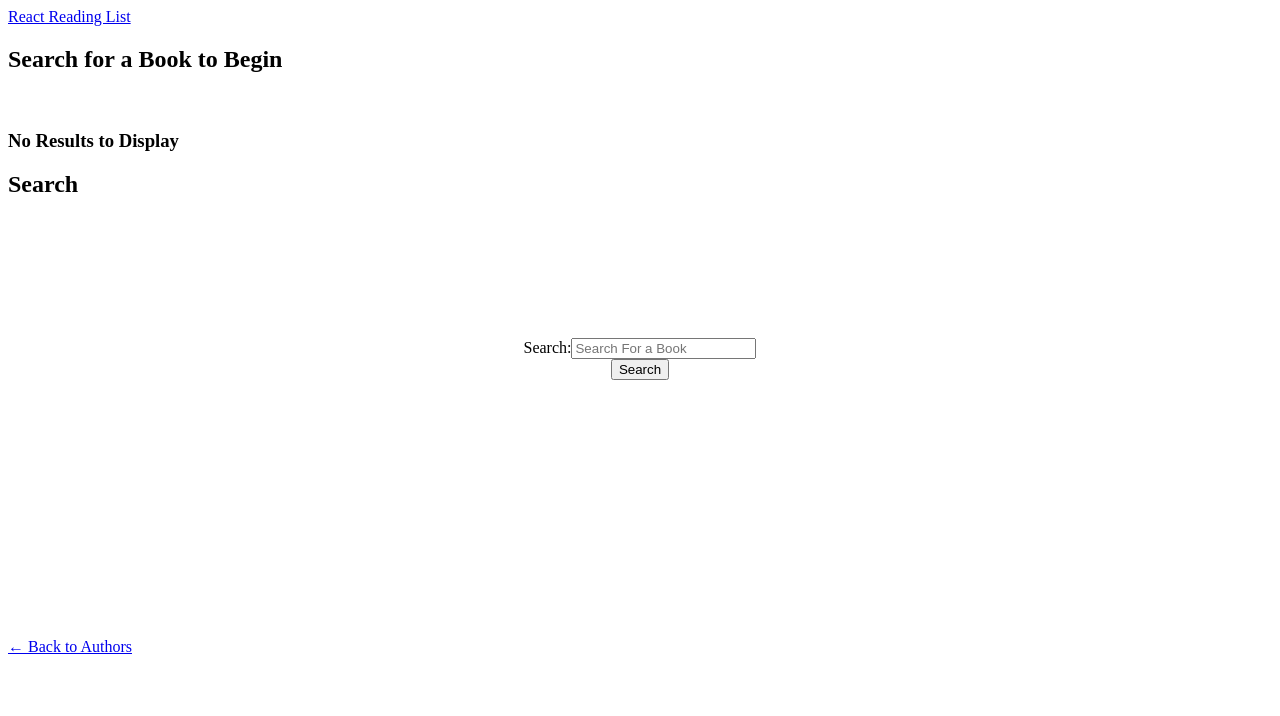
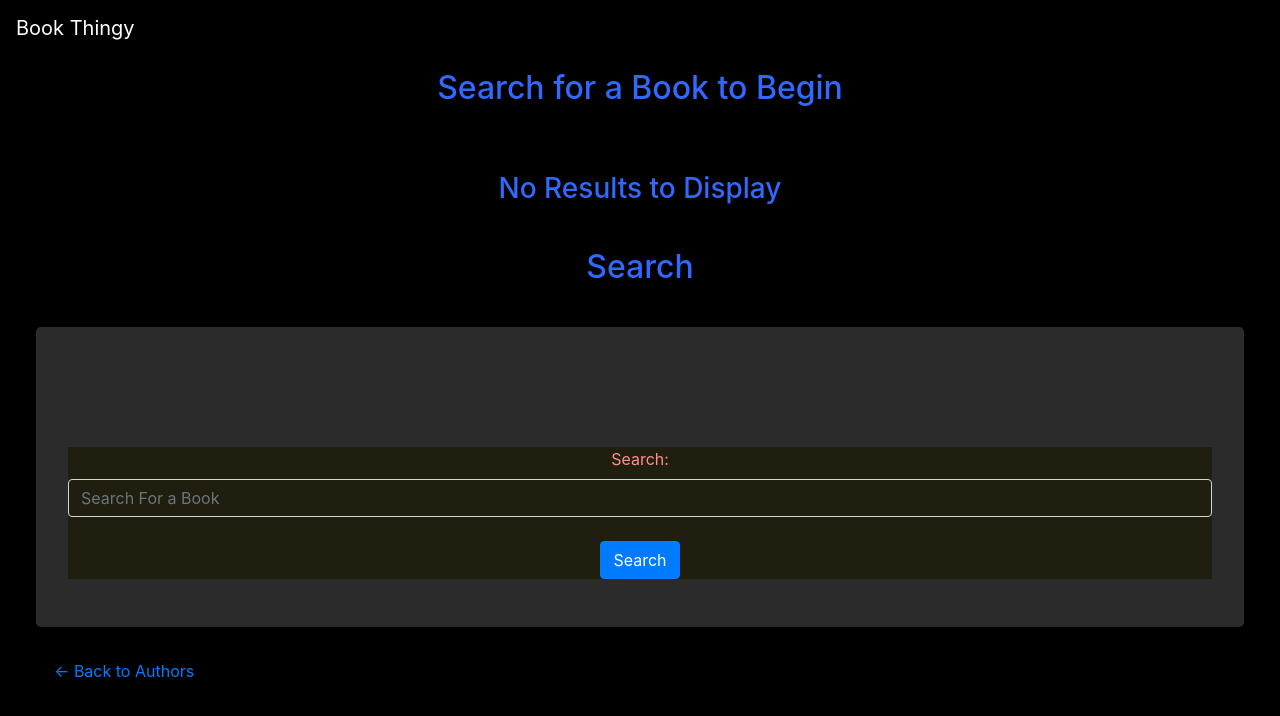
Before and after one commit to brakluner/bookscanner, a React (Create React App) app in the folder client/: page /search in a window 1280 px wide. Shown: the top 716 px of the page. Built offline with nearby package versions, Linux system fonts and the light colour scheme; no server answers.

Commit message:
changed styles

```diff
--- a/client/public/index.html
+++ b/client/public/index.html
@@ -3,6 +3,7 @@
   <head>
     <meta charset="utf-8" />
     <link rel="icon" href="%PUBLIC_URL%/favicon.ico" />
+    <link rel="stylesheet" href="https://stackpath.bootstrapcdn.com/bootstrap/4.5.0/css/bootstrap.min.css" integrity="sha384-9aIt2nRpC12Uk9gS9baDl411NQApFmC26EwAOH8WgZl5MYYxFfc+NcPb1dKGj7Sk" crossorigin="anonymous">
     <meta name="viewport" content="width=device-width, initial-scale=1" />
     <meta name="theme-color" content="#000000" />
     <meta
--- /dev/null
+++ b/client/src/App.css
@@ -0,0 +1,13 @@
+body {
+    background: #000000;
+    color: #3168fd
+}
+.Jumbotron {
+    background: #000000;
+}
+.Lonk{
+    color: yellow;
+}
+.text-center {
+    background: #000000;
+}
--- a/client/src/App.js
+++ b/client/src/App.js
@@ -5,6 +5,7 @@ import Detail from "./pages/Details";
 import NoMatch from "./pages/NoMatch";
 import SearchMain from "./pages/SearchMain";
 import Nav from "./components/Nav";
+import "./App.css";
 
 function App() {
   return (
--- a/client/src/components/Form/index.js
+++ b/client/src/components/Form/index.js
@@ -1,4 +1,5 @@
 import React from "react";
+import "./style.css";
 
 // This file exports the Input, TextArea, and FormBtn components
 
--- /dev/null
+++ b/client/src/components/Form/style.css
@@ -0,0 +1,12 @@
+.form-control {
+    background: #201f0f;
+}
+.form-group {
+    background: #201f0f;
+}
+input {
+    background: #201f0f;
+}
+.form-control {
+    background: #201f0f;
+}
--- a/client/src/components/Jumbotron/index.js
+++ b/client/src/components/Jumbotron/index.js
@@ -1,4 +1,5 @@
 import React from "react";
+import "./style.css";
 
 function Jumbotron({ children }) {
   return (
--- /dev/null
+++ b/client/src/components/Jumbotron/style.css
@@ -0,0 +1,4 @@
+.jumbotron {
+    background: #2c2b2b;
+    color: #ff8e8e;
+}
--- a/client/src/components/List/style.css
+++ b/client/src/components/List/style.css
@@ -1,6 +1,6 @@
 .list-overflow-container {
     max-height: 545px;
-    border: 1px #DDDDDD solid;
+    border: 1px rgb(1, 18, 255) solid;
     border-radius: 4px;
     overflow-y: scroll;
     overflow-x: hidden;
@@ -21,13 +21,16 @@
   }
 
   .list-overflow-container li a {
-    color: #2A878C;
+    color: rgb(240, 255, 37);
+    background: #000000;
   }
 
   .list-overflow-container li:first-child {
     border-top: none;
+    background: #07300d;
   }
 
   .list-overflow-container li:last-child {
+    background: #350707;
     border-bottom: none;
   }
--- a/client/src/components/Nav/index.js
+++ b/client/src/components/Nav/index.js
@@ -2,9 +2,9 @@ import React from "react";
 
 function Nav() {
   return (
-    <nav className="navbar navbar-expand-lg navbar-dark bg-primary">
+    <nav className="navbar navbar-expand-lg navbar-dark">
       <a className="navbar-brand" href="/">
-        React Reading List
+        Book Thingy
       </a>
     </nav>
   );
--- a/client/src/pages/Books.js
+++ b/client/src/pages/Books.js
@@ -64,7 +64,7 @@ function Books() {
             <Jumbotron>
               <h1>What Books Should I Read?</h1>
               <Link to="/search">
-                <h1>this way...</h1>
+                <h1 className="Lonk">this way...Click here to start your reading adventure!</h1>
               </Link>
             </Jumbotron>
             <form>
```
